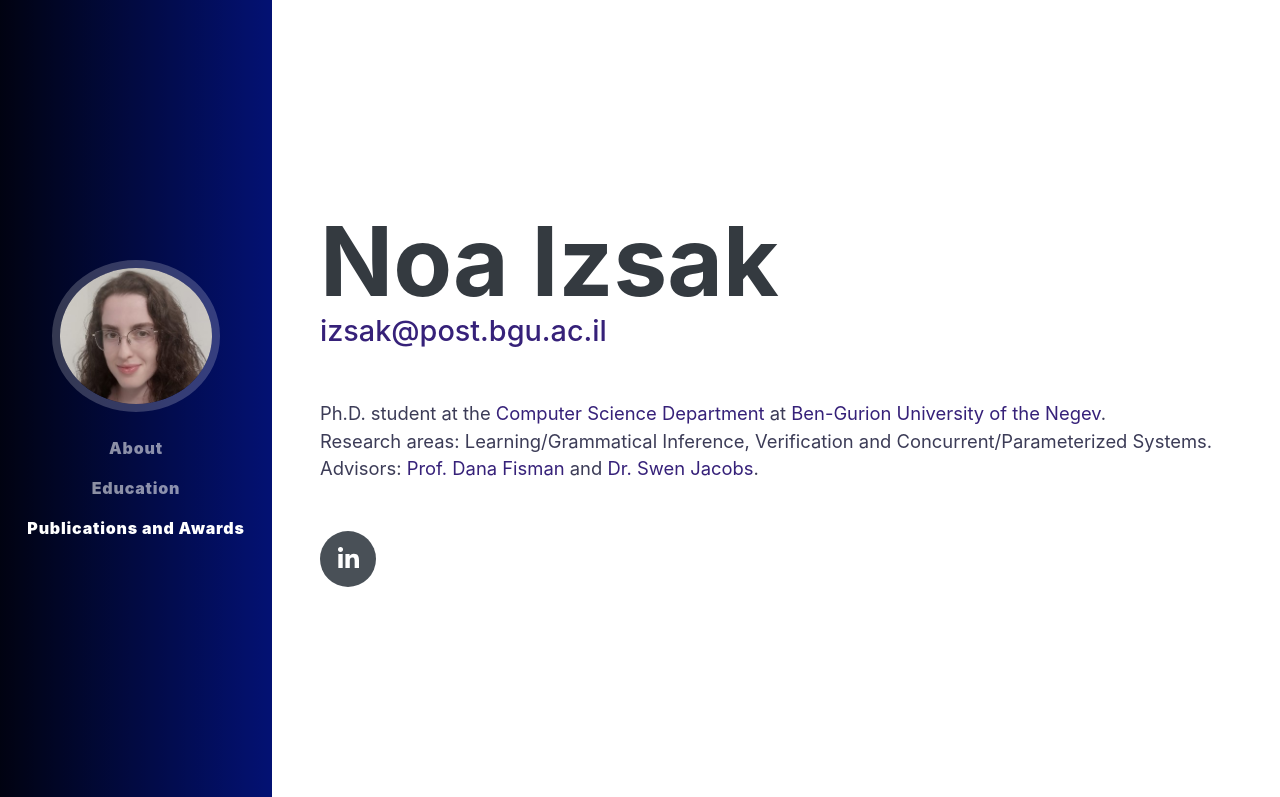
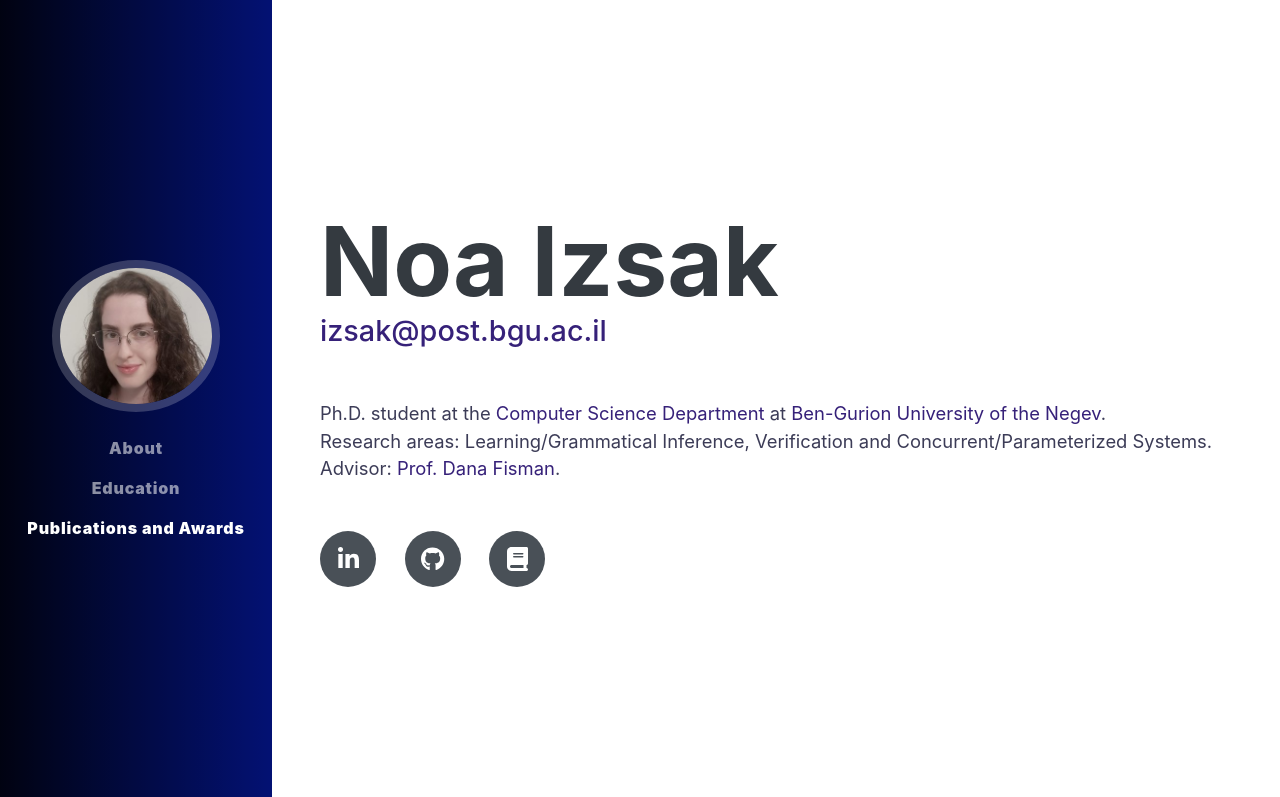
Before and after one commit to Noa-Izsak/noa-izsak.github.io, a plain HTML site: page index.html in a window 1280 px wide. Shown: the top 797 px of the page. Drawn offline with nearby package versions, Linux system fonts and the light colour scheme; a web font is replaced by a local one.

Commit message:
new social icons and link, zenodo link

```diff
--- a/index.html
+++ b/index.html
@@ -45,12 +45,15 @@
                     </div>
                     <p class="lead mb-5">Ph.D. student at the <a href="https://in.bgu.ac.il/en/natural_science/cs" target="_blank" style="text-decoration: none !important;">Computer Science Department</a> at <a href="https://www.bgu.ac.il/" target="_blank" style="text-decoration: none !important;"> Ben-Gurion University of the Negev</a>.<br>
                         Research areas: Learning/Grammatical Inference, Verification and Concurrent/Parameterized Systems.<br>
-                        Advisors: <a href="https://www.cs.bgu.ac.il/~dana/" target="_blank" style="text-decoration: none !important;">Prof. Dana Fisman</a> and <a href="https://swenjacobs.github.io/" target="_blank" style="text-decoration: none !important;">Dr. Swen Jacobs</a>.</p>
+<!--                        Advisors: <a href="https://www.cs.bgu.ac.il/~dana/" target="_blank" style="text-decoration: none !important;">Prof. Dana Fisman</a> and <a href="https://swenjacobs.github.io/" target="_blank" style="text-decoration: none !important;">Dr. Swen Jacobs</a>.</p>-->
+                        Advisor: <a href="https://www.cs.bgu.ac.il/~dana/" target="_blank" style="text-decoration: none !important;">Prof. Dana Fisman</a>.</p>
                     <div class="social-icons"> <!--<adding social icons ref>-->
 
                         <a class="social-icon" href="https://www.linkedin.com/in/noa-izsak-a834b82b7?utm_source=share&utm_campaign=share_via&utm_content=profile&utm_medium=android_app" target="_blank" style="text-decoration: none !important;"><i class="fab fa-linkedin-in"></i></a>
-                        <!--    <a class="social-icon" href="#!"><i class="fab fa-github"></i></a>
-                        <a class="social-icon" href="#!"><i class="fab fa-twitter"></i></a>
+                        <a class="social-icon" href="https://github.com/Noa-Izsak/Learning-Broadcast-Protocols-with-LeoParDS" target="_blank" style="text-decoration: none !important;"><i class="fab fa-github"></i></a>
+                        <a class="social-icon" href="https://scholar.google.co.il/citations?hl=iw&user=DXDw47EAAAAJ" target="_blank" style="text-decoration: none !important;"><i class="fas fa-book"></i></a>
+
+                        <!--    <a class="social-icon" href="#!"><i class="fab fa-twitter"></i></a>
                         <a class="social-icon" href="#!"><i class="fab fa-facebook-f"></i></a>-->
 
                     </div>
@@ -96,6 +99,9 @@
                                     <li>
                                         <span class="fa-li"><i class="fas fa-book"></i></span>
                                         <p class="lead md-5"> <a href="/Learning Broadcast Protocols with LeoParDS.pdf" target="_blank" style="text-decoration: none !important;">Learning Broadcast Protocols with LeoParDS</a> (with D. Fisman, S. Jacobs).
+<!--                                            <a href="https://zenodo.org/doi/10.5281/zenodo.10968037" class="icon-link" target="_blank" style="text-decoration: none !important;">-->
+<!--                                                <img src="assets/img/zenodo-black-2500.png" alt="Tool Icon" style="width: 90px; height: 30px;">-->
+<!--                                            </a>-->
                                             <br>
                                         </p>
                                     </li>
```
Also changed, not shown: assets/img/zenodo-black-2500.png (added).
